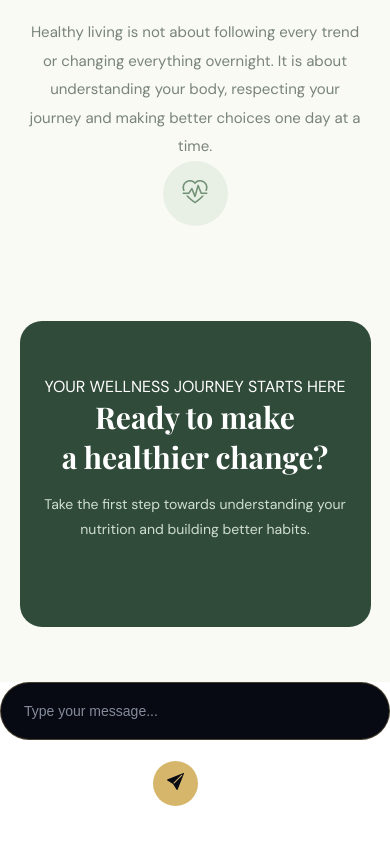
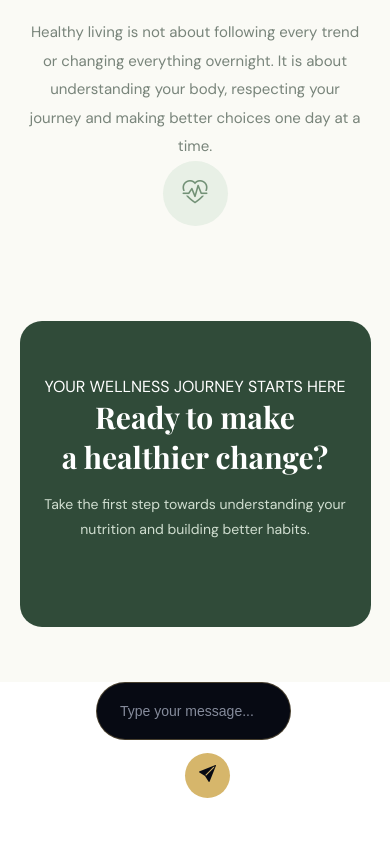
Before and after one commit to afkar-007/nutriora-frontend, a React (Vite) app: page /Nutritionist/about in a window 390 px wide. Shown: the part 3576-4420 px from the top of the page. Built offline with nearby package versions, Linux system fonts and the light colour scheme.

Commit message:
commit changes

```diff
--- a/src/AdminStyles/NutAbt.css
+++ b/src/AdminStyles/NutAbt.css
@@ -7,7 +7,7 @@
 
 .about-page {
   width: 100%;
-  min-height: 100vh;
+  min-height: 200vh;
   background: #fafaf5;
   color: #26352d;
   font-family: 'DM Sans', sans-serif;
@@ -371,12 +371,13 @@
   display: flex;
   align-items: center;
   gap: 10px;
-  width: 100%;
+  width: 50%;
   padding: 8px;
   background: #070a13;
   border: 1px solid rgba(214, 182, 107, 0.3);
   border-radius: 50px;
   margin-bottom: 7rem;
+  margin-left: 20rem;
 
 }
 
@@ -408,13 +409,24 @@
   font-size: 17px;
   transition: 0.3s;
   position: absolute;
-  margin-top:9rem;
-  margin-left: 9rem;
+ margin-left: 19rem;
+ margin-top: 8rem;
 }
 
 .message-input-box button:hover {
   transform: scale(1.08);
   background: #f2d99c;
+}
+
+@media (max-width: 600px){
+  .message-input-box{
+    margin-left: 6rem;
+    text-align: center;
+  }
+  .message-input-box button {
+    margin-left: 5rem;
+
+  }
 }
 
 @media (max-width: 600px) {
```
